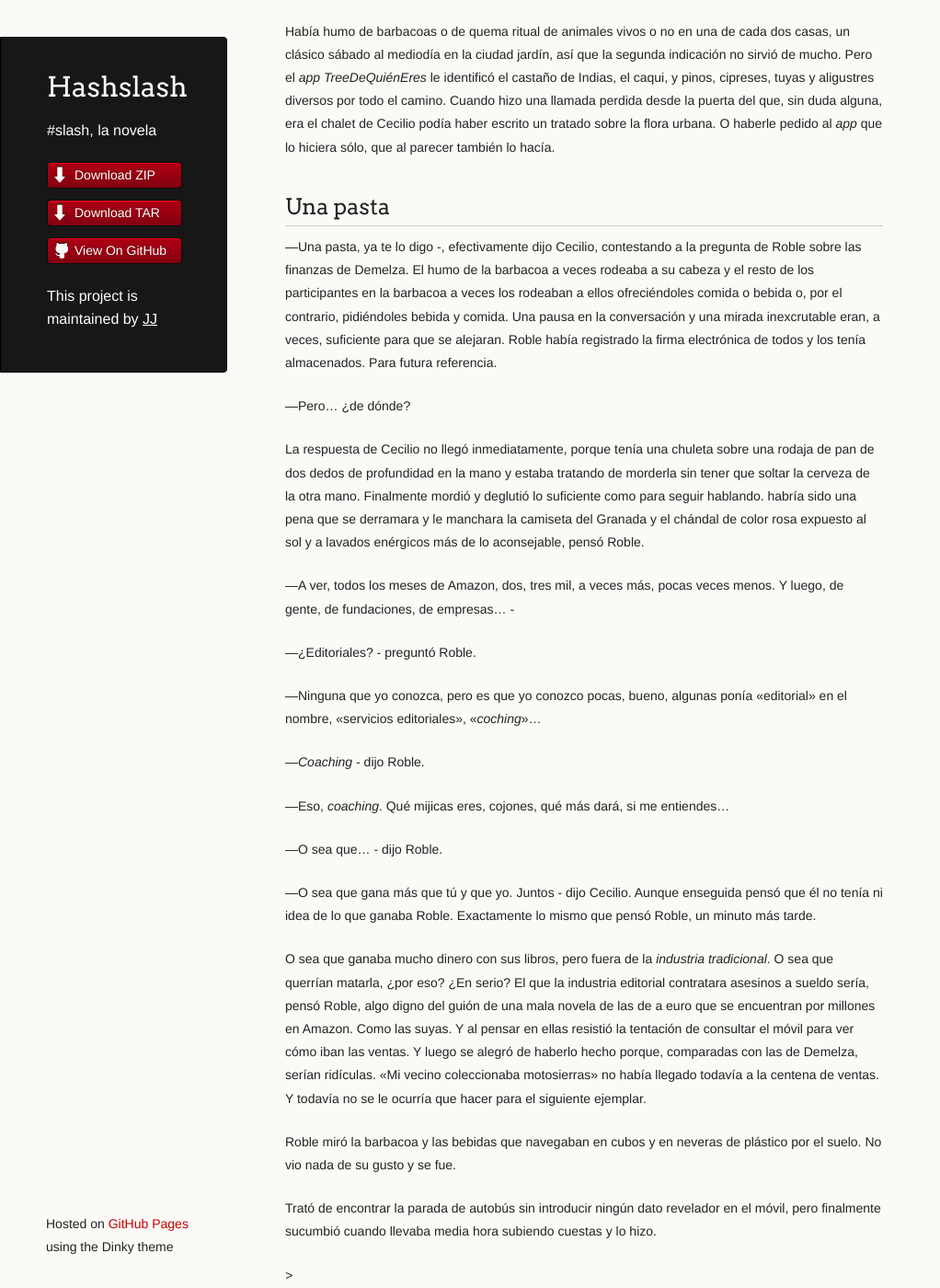
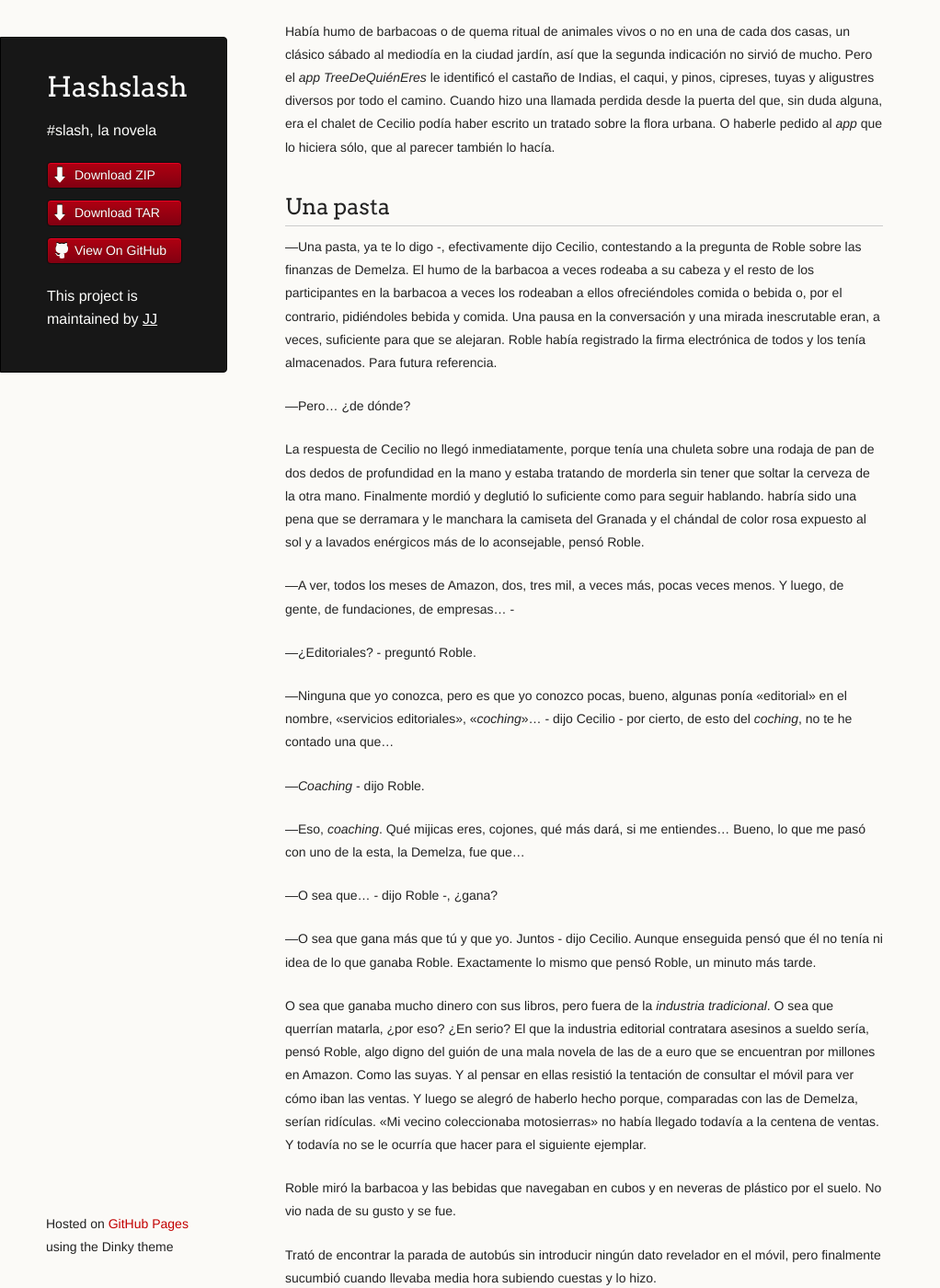
Before and after one commit to JJ/HashSlash, a Jekyll site: the page built from texto/HashSlash.md, in a window 1280 px wide and 1400 px high, scrolled down 88963 px. Shown: the whole window at 92% size, without its empty margins (0-1022 px from the left). Built offline with Jekyll 4.4.1, drawn with Linux system fonts in a browser that asks for light colours.

Commit message:
Sync texto/HashSlash.md from master to gh-pages

```diff
--- a/texto/HashSlash.md
+++ b/texto/HashSlash.md
@@ -4254,7 +4254,7 @@ la pregunta de Roble sobre las finanzas de Demelza. El humo de la
 barbacoa a veces rodeaba a su cabeza y el resto de los participantes
 en la barbacoa a veces los rodeaban a ellos ofreciéndoles comida o
 bebida o, por el contrario, pidiéndoles bebida y comida. Una pausa en
-la conversación y una mirada inexcrutable eran, a veces, suficiente
+la conversación y una mirada inescrutable eran, a veces, suficiente
 para que se alejaran. Roble había registrado la firma electrónica de
 todos y los tenía almacenados. Para futura referencia.
 
@@ -4276,14 +4276,16 @@ veces menos. Y luego, de gente, de fundaciones, de empresas... -
 
 —Ninguna que yo conozca, pero es que yo conozco pocas, bueno, algunas
 ponía «editorial» en el nombre, «servicios editoriales»,
-«*coching*»...
+«*coching*»... - dijo Cecilio - por cierto, de esto del *coching*, no
+te he contado una que...
 
 —*Coaching* - dijo Roble.
 
 —Eso, *coaching*. Qué mijicas eres, cojones, qué más dará, si me
-entiendes...
-
-—O sea que... - dijo Roble.
+entiendes... Bueno, lo que me pasó con uno de la esta, la Demelza, fue
+que...
+
+—O sea que... - dijo Roble -, ¿gana?
 
 —O sea que gana más que tú y que yo. Juntos - dijo Cecilio. Aunque
 enseguida pensó que él no tenía ni idea de lo que ganaba
```
